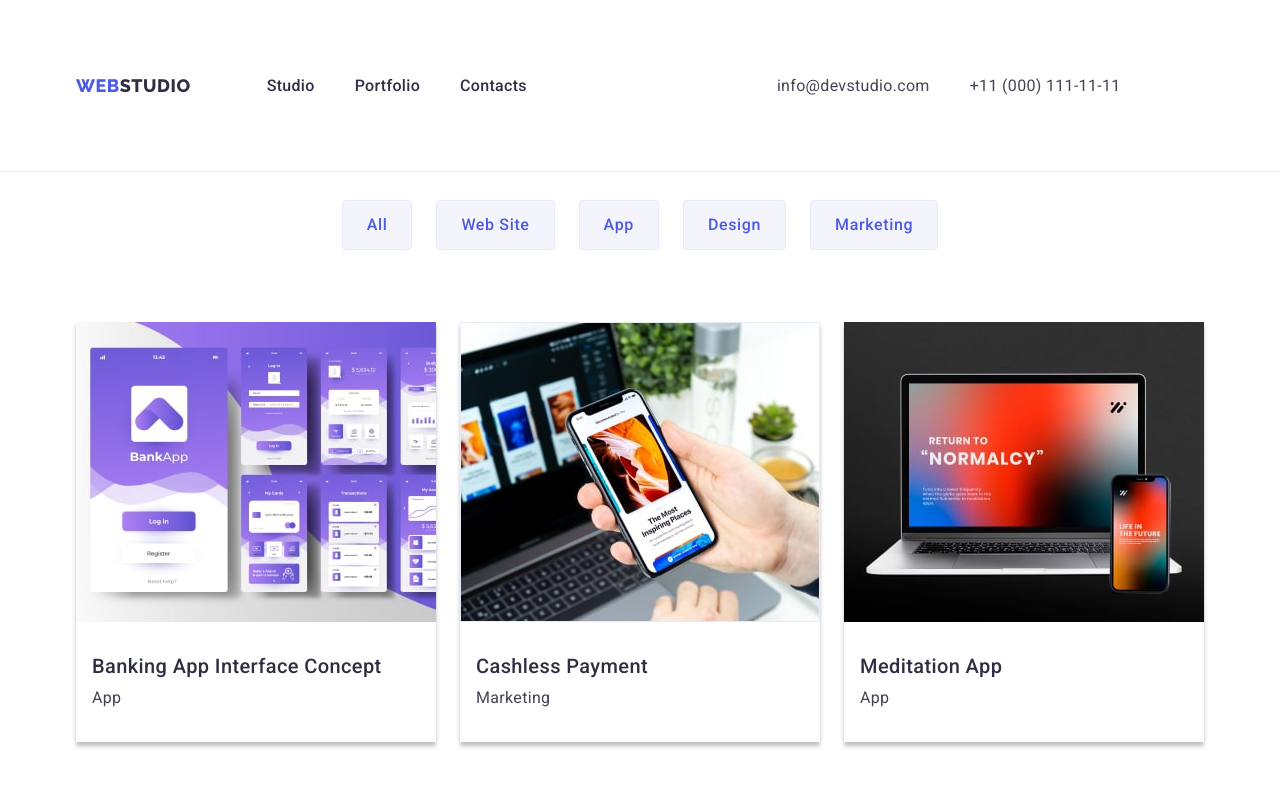
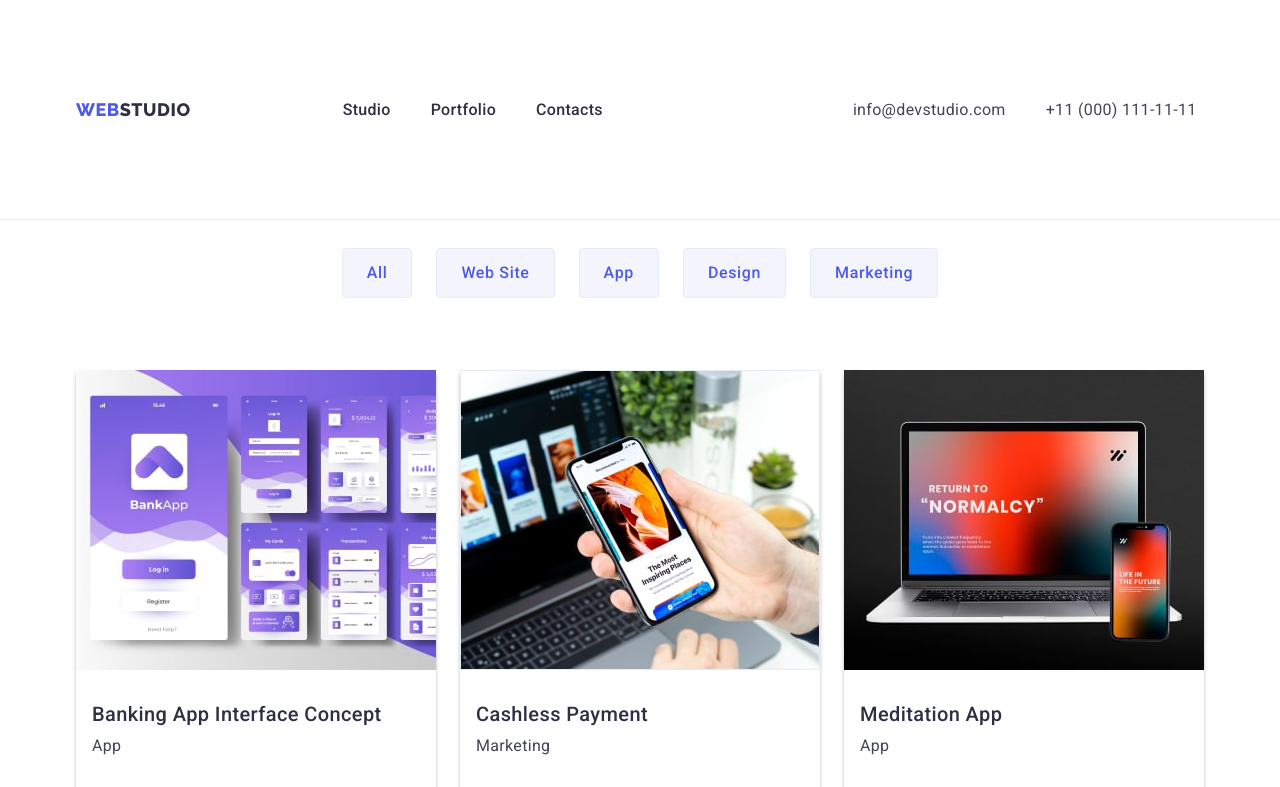
Before and after one commit to Variundel/goit-markup-hw-03, a plain HTML site: page portfolio.html in a window 1280 px wide. Shown: the top 787 px of the page. Drawn offline with nearby package versions, Linux system fonts and the light colour scheme.

Commit message:
correct p1

```diff
--- a/css/styles.css
+++ b/css/styles.css
@@ -64,10 +64,9 @@ padding: 24px 0 24px;
 .header-menu {
     display: flex;
     margin-left: 76px;
-    margin-top: 24px;
-    margin-bottom: 24px;
     align-items: center;
     gap: 40px;
+    padding: 24px 0;
 }
 
 .header-list-link {
@@ -95,6 +94,7 @@ color: #404bbf;
     margin-top: 24px;
     margin-bottom: 24px;
     align-items: center;
+    padding: 24px 0;
 }
 
 .header-address-list {
@@ -131,6 +131,7 @@ color: #4D5AE5;
     letter-spacing: 0.03em;
     text-transform: uppercase;
         padding: 24px 0;
+        margin-right: 76px;
 }
 
 .header-logo-accent {
@@ -184,6 +185,7 @@ color: var(--navyblue, #2E2F42);
     margin-left: 480px;
     margin-bottom: 188px;
     display: block;
+    min-width: 169px;
         }
 
 .effect-btn:hover,
```
